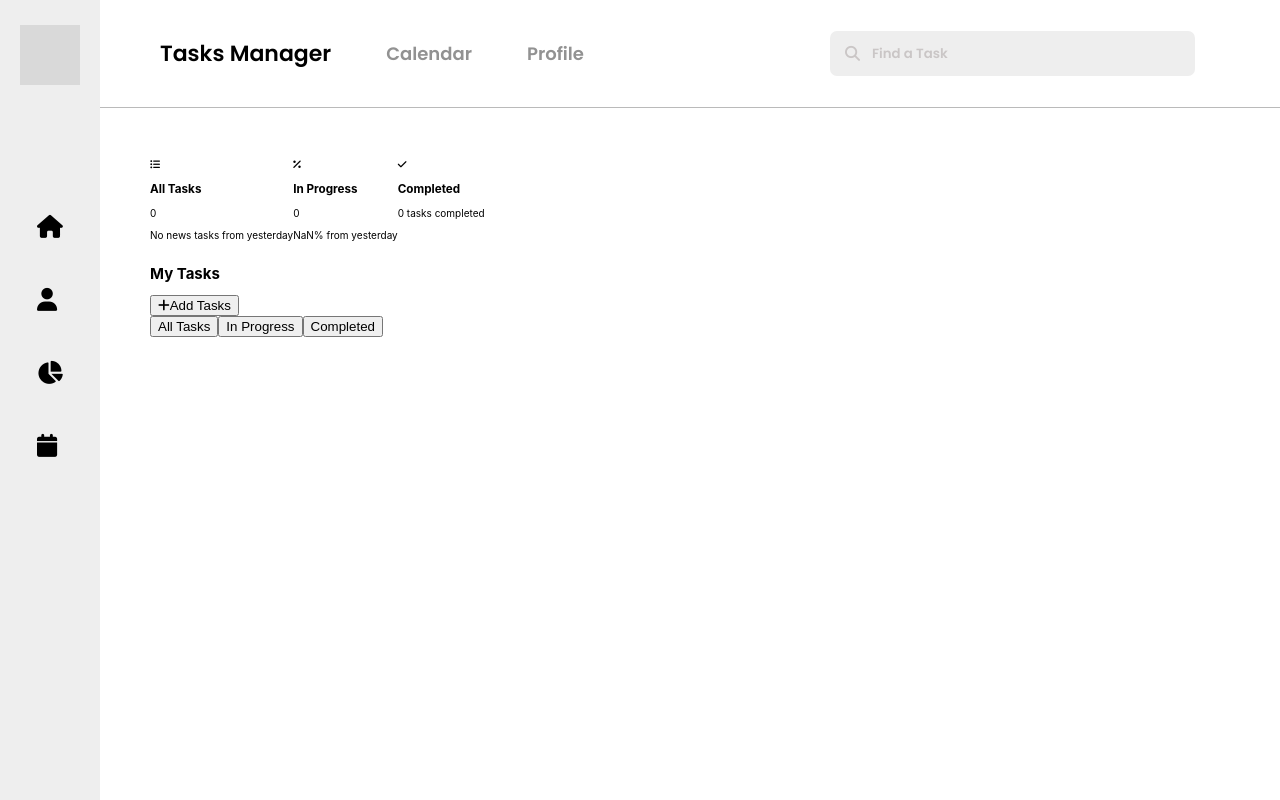
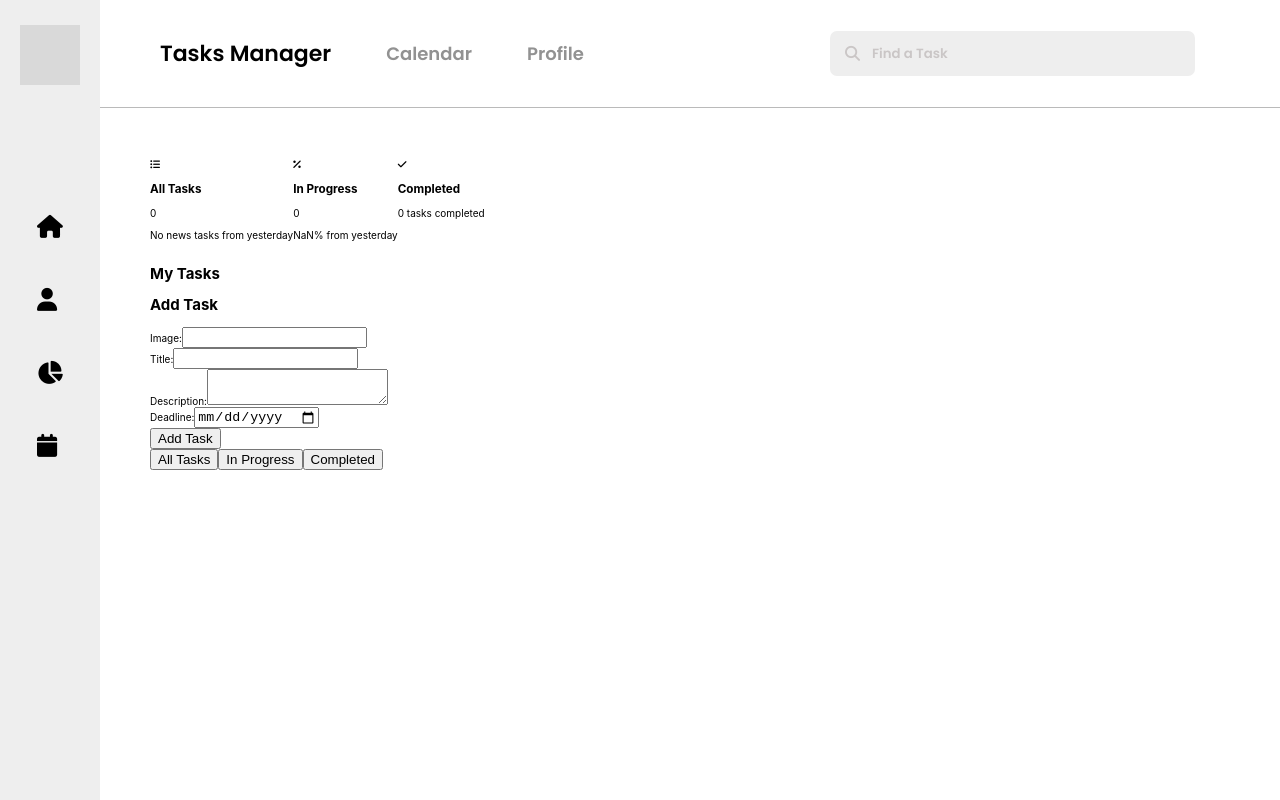
Before and after one commit to AlexandreEadDev/TasksManager, a React (Create React App) app in the folder client/: page / in a window 1280 px wide. Built offline with nearby package versions, Linux system fonts and the light colour scheme.

Commit message:
Create the tasks on home page

```diff
--- a/client/src/screen/home.js
+++ b/client/src/screen/home.js
@@ -20,6 +20,11 @@ export default function Home() {
   const [currentCheckedPercent, setCurrentCheckedPercent] = useState(0);
   const [yesterdayCheckedPercent, setYesterdayCheckedPercent] = useState(0);
   const [percentDifference, setPercentDifference] = useState(0);
+  const [image, setImage] = useState("");
+  const [title, setTitle] = useState("");
+  const [description, setDescription] = useState("");
+  const [deadline, setDeadline] = useState("");
+  const [checklistItem, setChecklistItem] = useState("");
 
   useEffect(() => {
     dispatch(getTasks());
@@ -235,6 +240,35 @@ export default function Home() {
 
   const numberOfCompletedTasks = completedTasks.length;
 
+  const handleImageChange = (e) => {
+    setImage(e.target.value);
+  };
+  const handleTitleChange = (e) => {
+    setTitle(e.target.value);
+  };
+  const handleDescriptionChange = (e) => {
+    setDescription(e.target.value);
+  };
+  const handleDeadlineChange = (e) => {
+    setDeadline(e.target.value);
+  };
+  const handleAddTask = () => {
+    const newTask = {
+      image,
+      title,
+      description,
+      deadline,
+    };
+
+    dispatch(createTask(newTask));
+
+    // Reset the input fields
+    setImage("");
+    setTitle("");
+    setDescription("");
+    setDeadline("");
+  };
+
   return (
     <div>
       <Sidebar />
@@ -270,10 +304,44 @@ export default function Home() {
         <div className="home-tasks-list-w">
           <h2>My Tasks</h2>
 
-          <div className="home-add-button-w">
-            <button className="home-add-button">
-              <i class="fa-solid fa-plus"></i>Add Tasks
-            </button>
+          <div className="home-add-task-form">
+            <h2>Add Task</h2>
+            <div className="form-group">
+              <label htmlFor="image">Image:</label>
+              <input
+                type="text"
+                id="image"
+                value={image}
+                onChange={handleImageChange}
+              />
+            </div>
+            <div className="form-group">
+              <label htmlFor="title">Title:</label>
+              <input
+                type="text"
+                id="title"
+                value={title}
+                onChange={handleTitleChange}
+              />
+            </div>
+            <div className="form-group">
+              <label htmlFor="description">Description:</label>
+              <textarea
+                id="description"
+                value={description}
+                onChange={handleDescriptionChange}
+              ></textarea>
+            </div>
+            <div className="form-group">
+              <label htmlFor="deadline">Deadline:</label>
+              <input
+                type="date"
+                id="deadline"
+                value={deadline}
+                onChange={handleDeadlineChange}
+              />
+            </div>
+            <button onClick={handleAddTask}>Add Task</button>
           </div>
 
           <div>
```
